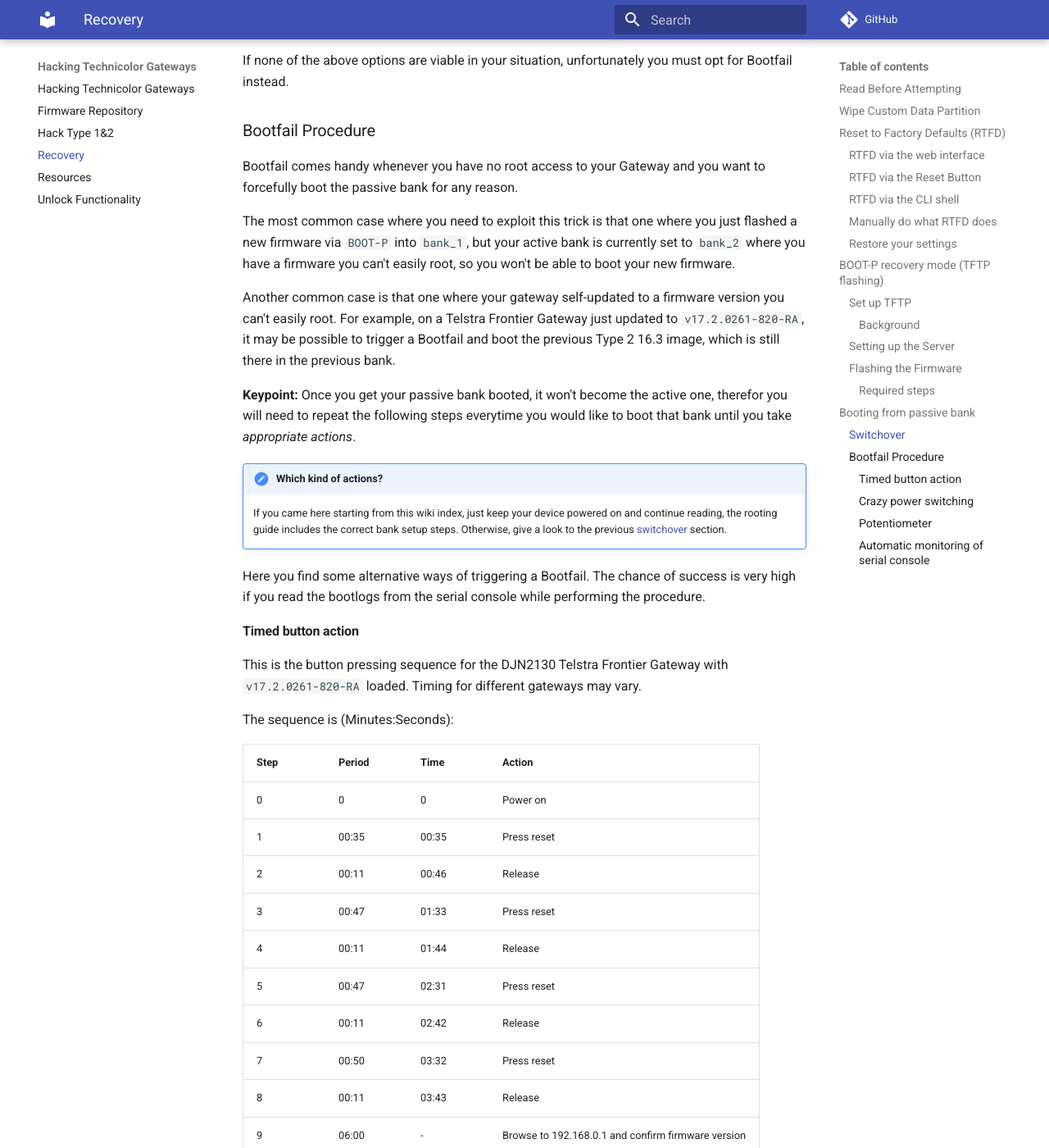
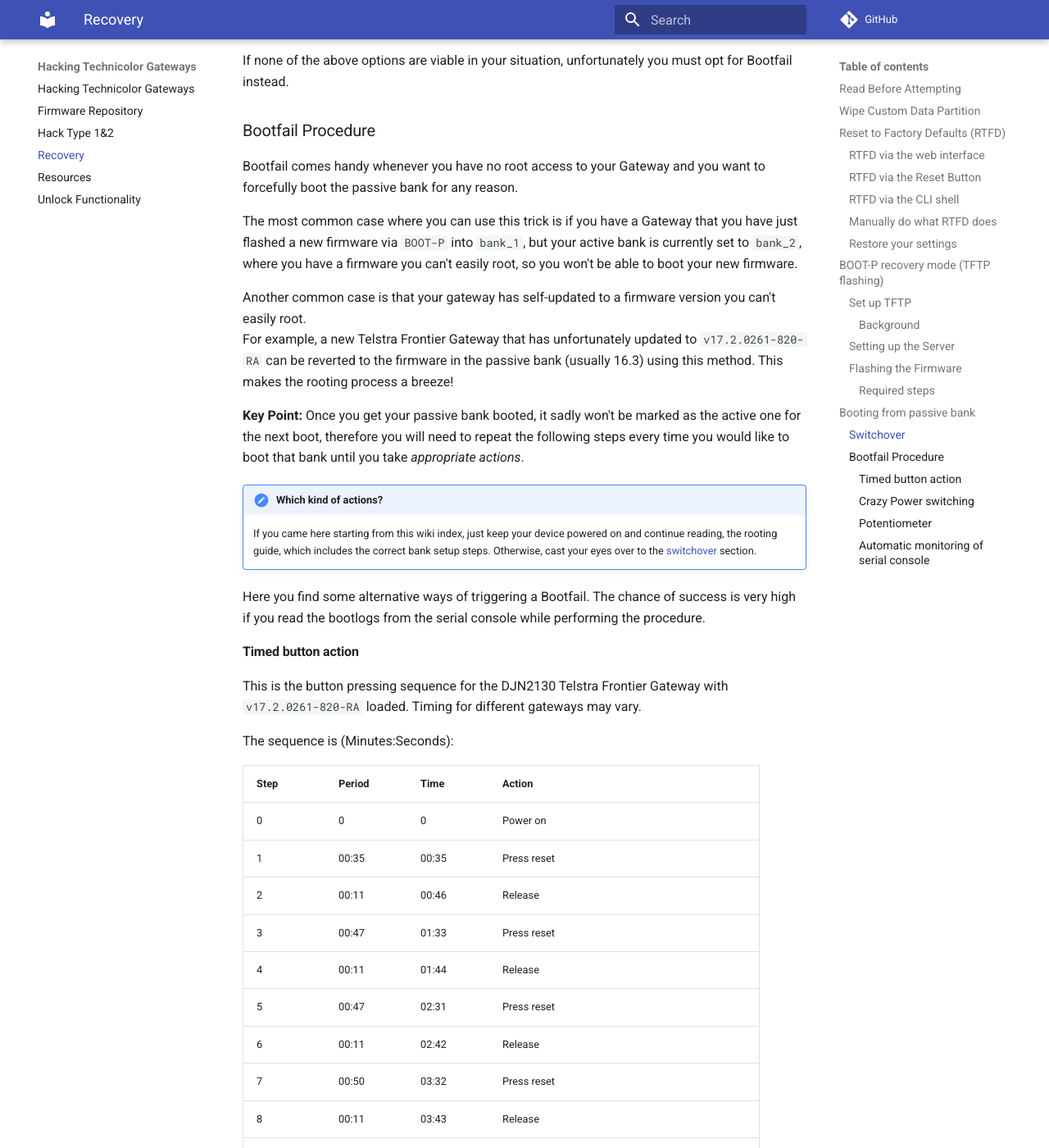
Before and after one commit to hack-technicolor/hack-technicolor, an MkDocs documentation site: the page built from docs/Recovery.md, in a window 1280 px wide and 1400 px high, scrolled down 9674 px. Shown: the whole window at 82% size. Built offline with MkDocs 1.6.1 and Material for MkDocs 9.7.7, drawn with Linux system fonts in a browser that asks for light colours; comment, search, counter and statistics services are not loaded; some of the changed text lies outside the part shown.

Commit message:
Typo's and Grammar

```diff
--- a/docs/Recovery.md
+++ b/docs/Recovery.md
@@ -258,14 +258,15 @@
 
 Bootfail comes handy whenever you have no root access to your Gateway and you want to forcefully boot the passive bank for any reason.
 
-The most common case where you need to exploit this trick is that one where you just flashed a new firmware via `BOOT-P` into `bank_1`, but your active bank is currently set to `bank_2` where you have a firmware you can't easily root, so you won't be able to boot your new firmware.
+The most common case where you can use this trick is if you have a Gateway that you have just flashed a new firmware via `BOOT-P` into `bank_1`, but your active bank is currently set to `bank_2`, where you have a firmware you can't easily root, so you won't be able to boot your new firmware.
 
-Another common case is that one where your gateway self-updated to a firmware version you can't easily root. For example, on a Telstra Frontier Gateway just updated to `v17.2.0261-820-RA`, it may be possible to trigger a Bootfail and boot the previous Type 2 16.3 image, which is still there in the previous bank.
+Another common case is that your gateway has self-updated to a firmware version you can't easily root.
+For example, a new Telstra Frontier Gateway that has unfortunately updated to `v17.2.0261-820-RA` can be reverted to the firmware in the passive bank (usually 16.3) using this method. This makes the rooting process a breeze!
 
-**Keypoint:** Once you get your passive bank booted, it won't become the active one, therefor you will need to repeat the following steps everytime you would like to boot that bank until you take *appropriate actions*.
+**Key Point:** Once you get your passive bank booted, it sadly won't be marked as the active one for the next boot, therefore you will need to repeat the following steps every time you would like to boot that bank until you take *appropriate actions*.
 
 !!! hint "Which kind of actions?"
-    If you came here starting from this wiki index, just keep your device powered on and continue reading, the rooting guide includes the correct bank setup steps. Otherwise, give a look to the previous [switchover](#switchover) section.
+    If you came here starting from this wiki index, just keep your device powered on and continue reading, the rooting guide, which includes the correct bank setup steps. Otherwise, cast your eyes over to the [switchover](#switchover) section.
 
 Here you find some alternative ways of triggering a Bootfail. The chance of success is very high if you read the bootlogs from the serial console while performing the procedure.
 
@@ -288,7 +289,7 @@
 | 8      |00:11       |  03:43    | Release
 | 9      |06:00       |    -    | Browse to 192.168.0.1 and confirm firmware version
 
-#### Crazy power switching
+#### Crazy Power switching
 
 If you power on your device, and rapidly toggle power switch on and off fast enough it won't get the required power to remain on,
 the bootloader will fail to load and pass firmware validation and corruption checks. Once such checks fail, device will reboot for a new boot attempt. Repeat such that the first three boot attempts fail, then let the fourth attempt to complete.
```
